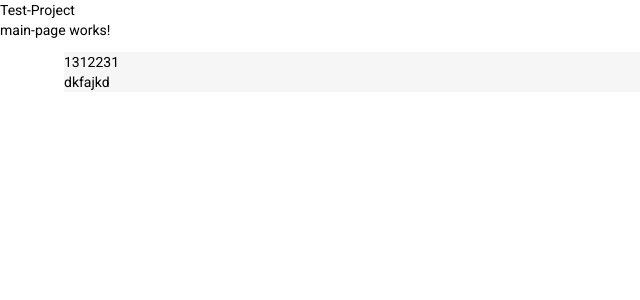
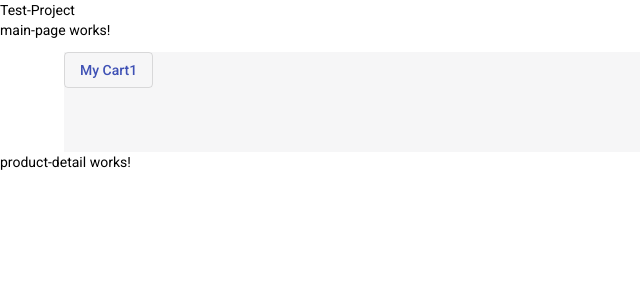
Before and after one commit to Yifan-Song0819/MR-Front-end-test-James, an Angular app in the folder Test-Project/: page / in a window 1280 px wide. Shown: the top 300 px of the page, without its empty margins (0-640 px from the left). Built offline with nearby package versions, Linux system fonts and the light colour scheme.

Commit message:
to start product

```diff
--- a/Test-Project/package.json
+++ b/Test-Project/package.json
@@ -7,7 +7,8 @@
     "build": "ng build",
     "test": "ng test",
     "lint": "ng lint",
-    "e2e": "ng e2e"
+    "e2e": "ng e2e",
+    "postinstall": "ngcc"
   },
   "private": true,
   "dependencies": {
--- a/Test-Project/src/app/main-page/main-page.component.css
+++ b/Test-Project/src/app/main-page/main-page.component.css
@@ -1,5 +1,6 @@
 .header {
     background: #F6F6F7;
     width: 90%;
+    height: 100px;
     margin: auto;
 }
--- a/Test-Project/src/app/main-page/main-page.component.html
+++ b/Test-Project/src/app/main-page/main-page.component.html
@@ -1,5 +1,8 @@
 <p>main-page works!</p>
 <div class="header">
-    1312231
-    <p>dkfajkd</p>
+    <div>
+        <button mat-stroked-button color="primary">My Cart1</button>
+    </div>
 </div>
+
+<app-product-detail></app-product-detail>
--- /dev/null
+++ b/Test-Project/src/app/product-detail/product-detail.component.html
@@ -0,0 +1 @@
+<p>product-detail works!</p>
--- /dev/null
+++ b/Test-Project/src/app/product-detail/product-detail.component.ts
@@ -0,0 +1,15 @@
+import { Component, OnInit } from '@angular/core';
+
+@Component({
+  selector: 'app-product-detail',
+  templateUrl: './product-detail.component.html',
+  styleUrls: ['./product-detail.component.css']
+})
+export class ProductDetailComponent implements OnInit {
+
+  constructor() { }
+
+  ngOnInit(): void {
+  }
+
+}
```
Also changed, not shown: Test-Project/src/app/app.module.ts (+7 -2 lines), Test-Project/src/app/styles/demo-material-module.ts (added, +19 -0 lines), Test-Project/src/app/product-detail/product-detail.component.css (added), 1 other file (tests, documents, lock files or other folders).
